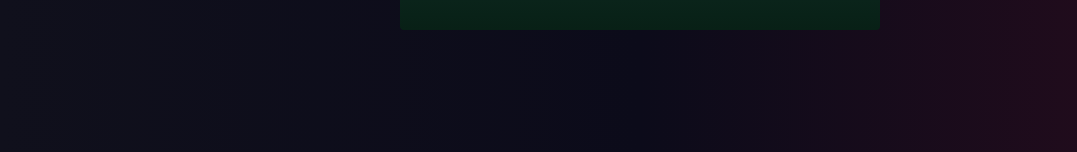
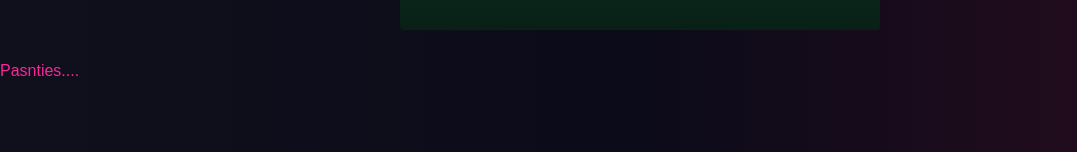
Before and after one commit to K0unty/ur-s5-1, a React (Vite) app: page / in a window 1280 px wide. Shown: the part 388-540 px from the top of the page, without its empty margins (0-1077 px from the left). Built offline with nearby package versions, Linux system fonts and the light colour scheme; a web font is replaced by a local one.

Commit message:
setupREs

```diff
--- a/src/App.jsx
+++ b/src/App.jsx
@@ -2,6 +2,7 @@
 import { useState } from "react";
 import Header from "./comp/Header.jsx";
 import UserInput from "./comp/UserInput.jsx";
+import Results from "./comp/Results.jsx";
 
 function App() {
   const [userInput, setUserInput] = useState({
@@ -24,6 +25,7 @@
     <>
       <Header />
       <UserInput userInput={userInput} onChange={handleChange} />
+      <Results input={userInput} />
     </>
   );
 }
--- a/src/comp/Results.jsx
+++ b/src/comp/Results.jsx
@@ -1,5 +1,6 @@
 // Component for the table with results
 
-export default function Results() {
+export default function Results({ input }) {
+  console.log(input);
   return <p>Pasnties....</p>;
 }
```
